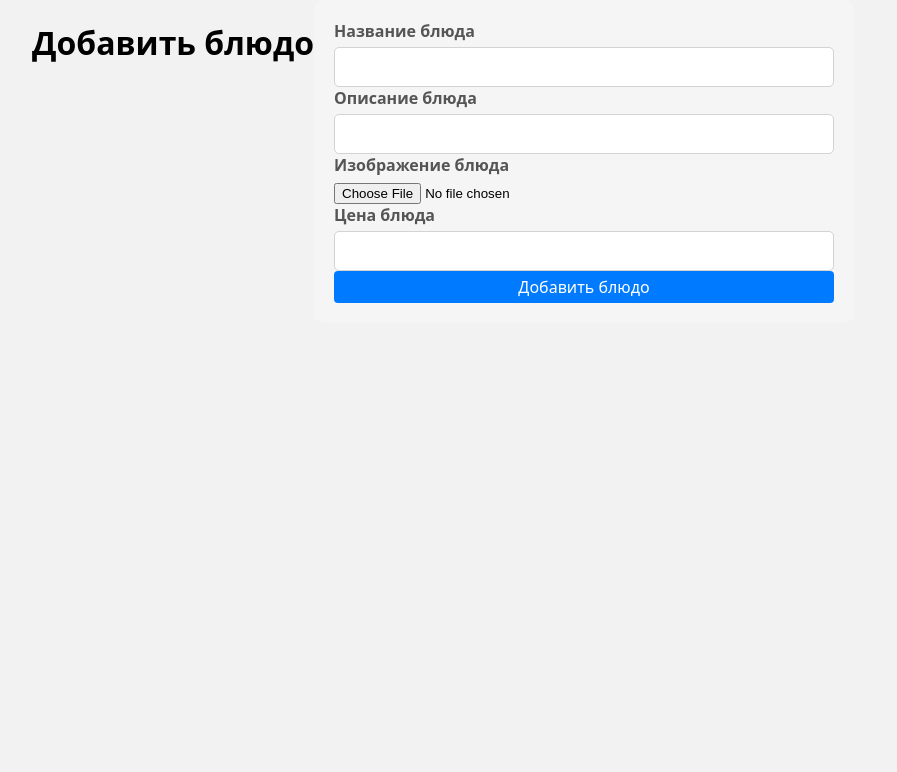
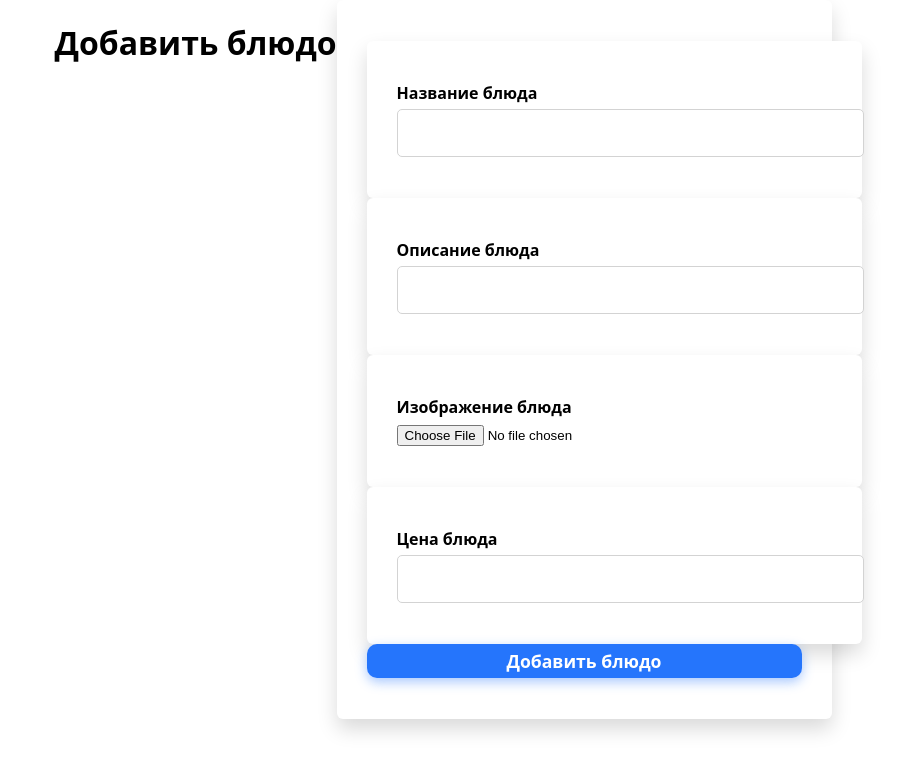
Before and after one commit to chekau/sushi_bar_web, a Flask app: page /add_menu in a window 1280 px wide. Shown: the top 772 px of the page, without its empty margins (197-1094 px from the left). Run offline with Flask 3, Linux system fonts and the light colour scheme.

Commit message:
улучшил дизайн главной страницы и карточки блюда

```diff
--- a/static/style.css
+++ b/static/style.css
@@ -1,7 +1,7 @@
 body {
     display: flex;
     justify-content: center;
-    background-color: rgb(242, 242, 242);
+    background-color:#fff;
     padding-left: 0;
     margin: 0;
     font-family: system-ui, -apple-system, BlinkMacSystemFont, 'Segoe UI', Roboto, Oxygen, Ubuntu, Cantarell, 'Open Sans', 'Helvetica Neue', sans-serif;
@@ -33,10 +33,11 @@
 
 .dish_image {
 
-    width: 100px;
-    height: 100px;
+    width: 200px;
+    height: 200px;
     background-color: whitesmoke;
     border-radius: 16px;
+
 
 }
 
@@ -50,7 +51,7 @@
     gap: 30px;
     padding: 40px;
     font-family: sans-serif;
-    background-color: blue;
+    background-color: red;
     margin-top: 70px;
     border-radius: 20px;
 }
@@ -74,7 +75,7 @@
 .dish_describtion {
     font-size: 18px;
     margin-bottom: 25px;
-    margin-top: 70px;
+    margin-top: 10px;
     line-height: 1.5;
 }
 
@@ -82,7 +83,7 @@
     font-size: 22px;
     font-weight: bold;
     color: #2c7;
-    margin-top: 400px;
+    margin-top: 100px;
     margin-bottom: 20px;
 }
 
@@ -111,20 +112,95 @@
 }
 
 .dish_card {
-    max-width: 200px;
-    width: 200px;
-    height: 250px;
+    max-width: 300px;
+    width: 300px;
+    height: 350px;
     border: 1px lightgray solid;
     padding: 10px;
     margin-right: 10px;
     border-radius: 10px;
     text-decoration: none;
     background-color: bisque;
+    box-shadow: 3px;
 }
 
 
 
 
+
+/* Поля ввода */
+.form_group input[type="text"],
+.form_group input[type="password"] {
+    width: 100%;
+    padding: 12px 15px;
+    border: 2px solid #ddd;
+    border-radius: 8px;
+    font-size: 1rem;
+    transition: border-color 0.3s ease, box-shadow 0.3s ease;
+    outline: none;
+}
+
+/* Эффект при фокусе */
+.form_group input[type="text"]:focus,
+.form_group input[type="password"]:focus {
+    border-color: #2575fc;
+    box-shadow: 0 0 8px rgba(37, 117, 252, 0.6);
+}
+
+/* Кнопка */
+button[type="submit"] {
+    background: #2575fc;
+    color: white;
+    width: 100%;
+    padding: 14px 0;
+    border: none;
+    border-radius: 10px;
+    font-size: 1.1rem;
+    font-weight: 700;
+    cursor: pointer;
+    transition: background 0.3s ease;
+    box-shadow: 0 4px 12px rgba(37, 117, 252, 0.4);
+}
+
+/* Эффект при наведении на кнопку */
+button[type="submit"]:hover {
+    background: #1a54c6;
+}
+
+/* Ссылка регистрации */
+.log_form p {
+    margin-top: 25px;
+    font-size: 0.95rem;
+    color: #555;
+}
+
+.log_form p a {
+    color: #2575fc;
+    text-decoration: none;
+    font-weight: 600;
+    transition: color 0.3s ease;
+}
+
+.log_form p a:hover {
+    color: #1a54c6;
+}
+
+
+
+
+
+
+
+
+
+.form_group {
+    width: 100%;
+    max-width: 435px;
+    background: #fff;
+    border-radius: 6px;
+    padding: 41px 30px;
+    box-shadow: 0 10px 20px rgba(0, 0, 0, 0.15);
+}
 
 .reg_body {
     width: 50%;
@@ -163,9 +239,10 @@
 
 .header_button_price {
     height: 50px;
-    width: 100px;
+    width: 200px;
     background-color: red;
     border-radius: 10px;;
+    font-;
 
 }
 
@@ -187,10 +264,12 @@
 
 
 .add_menu_form{
-    background-color: whitesmoke;
-    border-radius: 10px;
-    padding: 20px;
-    width: 500px;
+    width: 100%;
+    max-width: 435px;
+    background: #fff;
+    border-radius: 6px;
+    padding: 41px 30px;
+    box-shadow: 0 10px 20px rgba(0, 0, 0, 0.15);
 }
 
 .add_menu_form label {
@@ -224,63 +303,30 @@
 }
 
 
-label {
-    display: block;
-    margin-bottom: 5px;
-    font-weight: bold;
-    color: #555;
+
+
+.reg_form {
+    width: 100%;
+    max-width: 435px;
+    background: #fff;
+    border-radius: 6px;
+    padding: 41px 30px;
+    box-shadow: 0 10px 20px rgba(0, 0, 0, 0.15);
 }
 
-input[type="text"],
-input[type="password"] {
-    width: 100%;
-    padding: 10px;
-    border: 1px solid #ccc;
-    border-radius: 4px;
-    box-sizing: border-box;
-    transition: border-color 0.3s;
+
+.link_dish {
+    text-decoration: none;
 }
 
-input[type="text"]:focus,
-input[type="password"]:focus {
-    border-color: #007bff; /* Цвет при фокусе */
-    outline: none; /* Убираем стандартное выделение */
+
+.back {
+    margin-right: 100px;
+
 }
 
-button {
-    width: 100%;
-    padding: 10px;
-    background-color: #007bff; /* Основной цвет кнопки */
-    color: white;
-    border: none;
-    border-radius: 4px;
-    cursor: pointer;
-    font-size: 16px;
-    transition: background-color 0.3s;
+.add_cart {
+
+
+
 }
-
-button:hover {
-    background-color: #0056b3; /* Цвет кнопки при наведении */
-}
-
-.error_message {
-    background-color: #f8d7da; /* Цвет фона для сообщения об ошибке */
-    color: #721c24; /* Цвет текста для сообщения об ошибке */
-    padding: 10px;
-    border: 1px solid #f5c6cb; /* Цвет границы для сообщения об ошибке */
-    border-radius: 4px;
-    margin-bottom: 15px;
-}
-
-p {
-    text-align: center;
-}
-
-a {
-    color: #007bff; /* Цвет ссылки */
-    text-decoration: none; /* Убираем подчеркивание */
-}
-
-a:hover {
-    text-decoration: underline; /* Подчеркивание при наведении на ссылку */
-}
```
